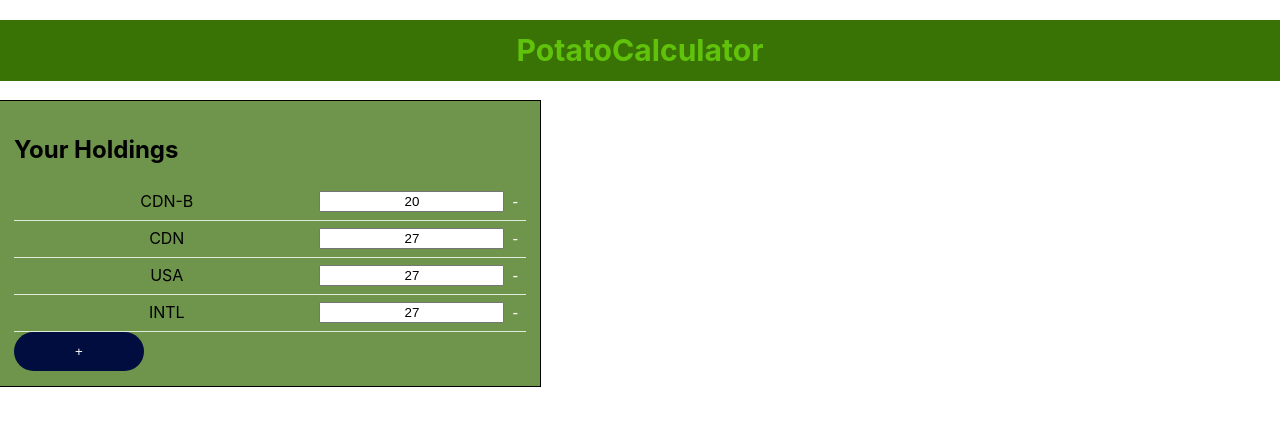
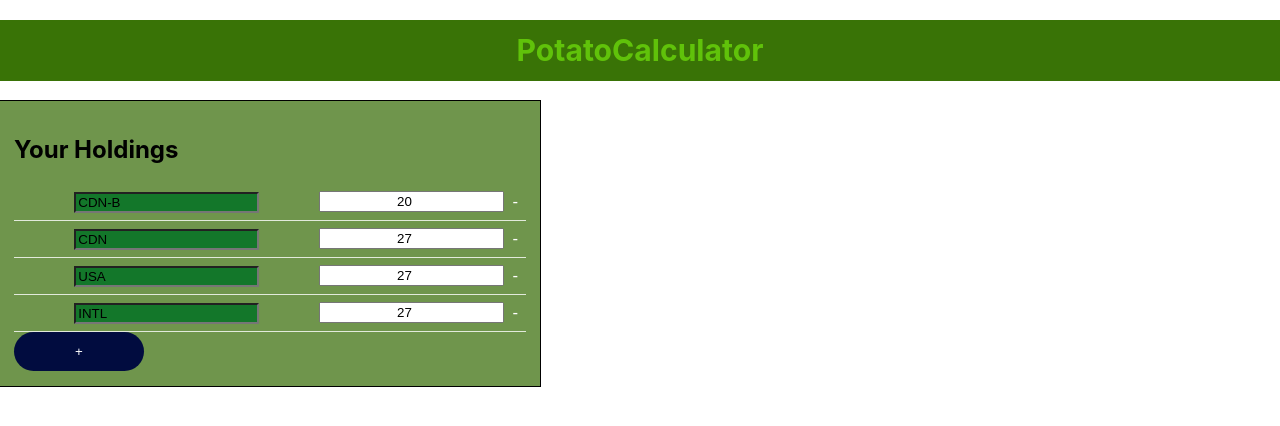
Before and after one commit to nikolamarunic/potatocalculator, a React (Create React App) app: page / in a window 1280 px wide. Shown: the top 426 px of the page. Built offline with nearby package versions, Linux system fonts and the light colour scheme.

Commit message:
Made the name and allocs of stocks editable so that they save when edited

```diff
--- a/src/Components/App/App.js
+++ b/src/Components/App/App.js
@@ -6,10 +6,13 @@ class App extends React.Component {
   constructor(props) {
     super(props);
     this.state = {
-      holdings: [ {name: 'CDN-B', allocation: 20}, {name: 'CDN', allocation: 27}, {name: 'USA', allocation: 27}, {name: 'INTL', allocation: 27}]
+      holdings: [ {name: 'CDN-B', allocation: 20, id: 1}, {name: 'CDN', allocation: 27, id: 2},
+      {name: 'USA', allocation: 27, id: 3}, {name: 'INTL', allocation: 27, id: 4}]
     };
     this.removeStock = this.removeStock.bind(this);
     this.addStock = this.addStock.bind(this);
+    this.handleAllocChange = this.handleAllocChange.bind(this);
+    this.handleNameChange = this.handleNameChange.bind(this);
   }
 
   removeStock(stock) {
@@ -30,11 +33,26 @@ class App extends React.Component {
 
   }
 
+  handleAllocChange(newStock) {
+    let stocks = this.state.holdings;
+    let currStock = stocks.find(savedStock => savedStock.name === newStock.name);
+    currStock.allocation = newStock.newAlloc;
+    this.setState({holdings: stocks});
+  }
+
+  handleNameChange(newStock) {
+    let stocks = this.state.holdings;
+    let currStock = stocks.find(savedStock => savedStock.name === newStock.name);
+    currStock.name = newStock.newName;
+    this.setState({holdings: stocks});
+  }
+
   render() {
     return (
       <div>
         <h1>PotatoCalculator</h1>
-        <Holdings holdings = {this.state.holdings} onRemove = {this.removeStock} onAdd = {this.addStock}/>
+        <Holdings holdings = {this.state.holdings} onRemove = {this.removeStock} onAdd = {this.addStock}
+        handleNameChange = {this.handleNameChange} handleAllocChange = {this.handleAllocChange}/>
       </div>
     );
   }
--- a/src/Components/Holdings/Holdings.js
+++ b/src/Components/Holdings/Holdings.js
@@ -5,19 +5,21 @@ import HoldingsList from '../HoldingsList/HoldingsList';
 class Holdings extends React.Component {
   constructor(props) {
     super(props);
-    this.addTrack = this.addTrack.bind(this);
+    this.addStock = this.addStock.bind(this);
   }
 
-  addTrack() {
-    let tempTrack = {name:'Jeff', allocation: 20};
-    this.props.onAdd(tempTrack);
+  addStock() {
+    let tempStock = {name: "New Stock", allocation: 0};
+    this.props.addStock(tempStock);
   }
+
   render() {
     return (
       <div className="Holdings">
         <h2>Your Holdings</h2>
-        <HoldingsList stocks = {this.props.holdings} onRemove = {this.props.onRemove}/>
-        <button class="HoldingsButton" onClick = {this.addTrack}>+</button>
+        <HoldingsList stocks = {this.props.holdings} onRemove = {this.props.onRemove} onAdd = {this.props.onAdd}
+        handleNameChange = {this.props.handleNameChange} handleAllocChange = {this.props.handleAllocChange}/>
+        <button className="HoldingsButton" onClick = {this.addStock}>+</button>
       </div>
     );
   }
--- a/src/Components/HoldingsList/HoldingsList.js
+++ b/src/Components/HoldingsList/HoldingsList.js
@@ -9,9 +9,10 @@ class HoldingsList extends React.Component {
     return (
       <div className="HoldingsList">
         {
-          this.props.stocks.map(stock => {
+          this.props.stocks.map((stock, i) => {
             return <Stock stock = {stock}
-            key = {stock.name} onRemove = {this.props.onRemove} allocation = {stock.allocation}/>
+            key = {`ren${i+1}`} onRemove = {this.props.onRemove} onAdd = {this.props.onAdd}
+            handleNameChange = {this.props.handleNameChange} handleAllocChange = {this.props.handleAllocChange} />
           })
         }
       </div>
--- a/src/Components/Stock/Stock.js
+++ b/src/Components/Stock/Stock.js
@@ -5,7 +5,18 @@ class Stock extends React.Component {
 
   constructor(props){
     super(props);
+
+    this.state = {
+      name: this.props.stock.name,
+      alloc: this.props.stock.allocation
+    };
+
+
     this.removeStock = this.removeStock.bind(this);
+    this.addStock = this.addStock.bind(this);
+
+    this.handleAllocChange = this.handleAllocChange.bind(this);
+    this.handleNameChange = this.handleNameChange.bind(this);
   }
 
 
@@ -13,16 +24,36 @@ class Stock extends React.Component {
     this.props.onRemove(this.props.stock);
   }
 
+  addStock() {
+    this.props.onAdd(this.props.stock);
+  }
+
   renderAction() {
     return <button className = "Stock-action" onClick = {this.removeStock}>-</button>
+  }
+
+  handleNameChange(event) {
+    let newStock = {name: this.props.stock.name, allocation: this.props.stock.allocation, newName: event.target.value};
+    console.log(newStock);
+    this.setState({name: newStock.newName, alloc: this.props.stock.allocation});
+
+    this.props.handleNameChange(newStock);
+  }
+
+  handleAllocChange(event){
+    let newStock = {name: this.props.stock.name, allocation: this.props.stock.allocation, newAlloc: Number(event.target.value)};
+    this.setState({alloc: newStock.newAlloc, name: this.props.stock.name});
+
+    this.props.handleAllocChange(newStock);
+
   }
 
   render() {
     return (
       <div className="Stock">
         <div className="Stock-information">
-          <label for = {this.props.stock.name}> {this.props.stock.name} </label>
-          <input name = {this.props.stock.name} id={this.props.stock.name} type={Number} value = {this.props.stock.allocation} className="allocation"></input>
+          <input key={this.props.stock.key}  type= 'text' value = {this.state.name} className="stockName" onChange = {this.handleNameChange}></input>
+          <input key={this.props.stock.key} type='number' value = {this.state.alloc} className="allocation" onChange = {this.handleAllocChange}></input>
         </div>
         {this.renderAction()}
       </div>
```
